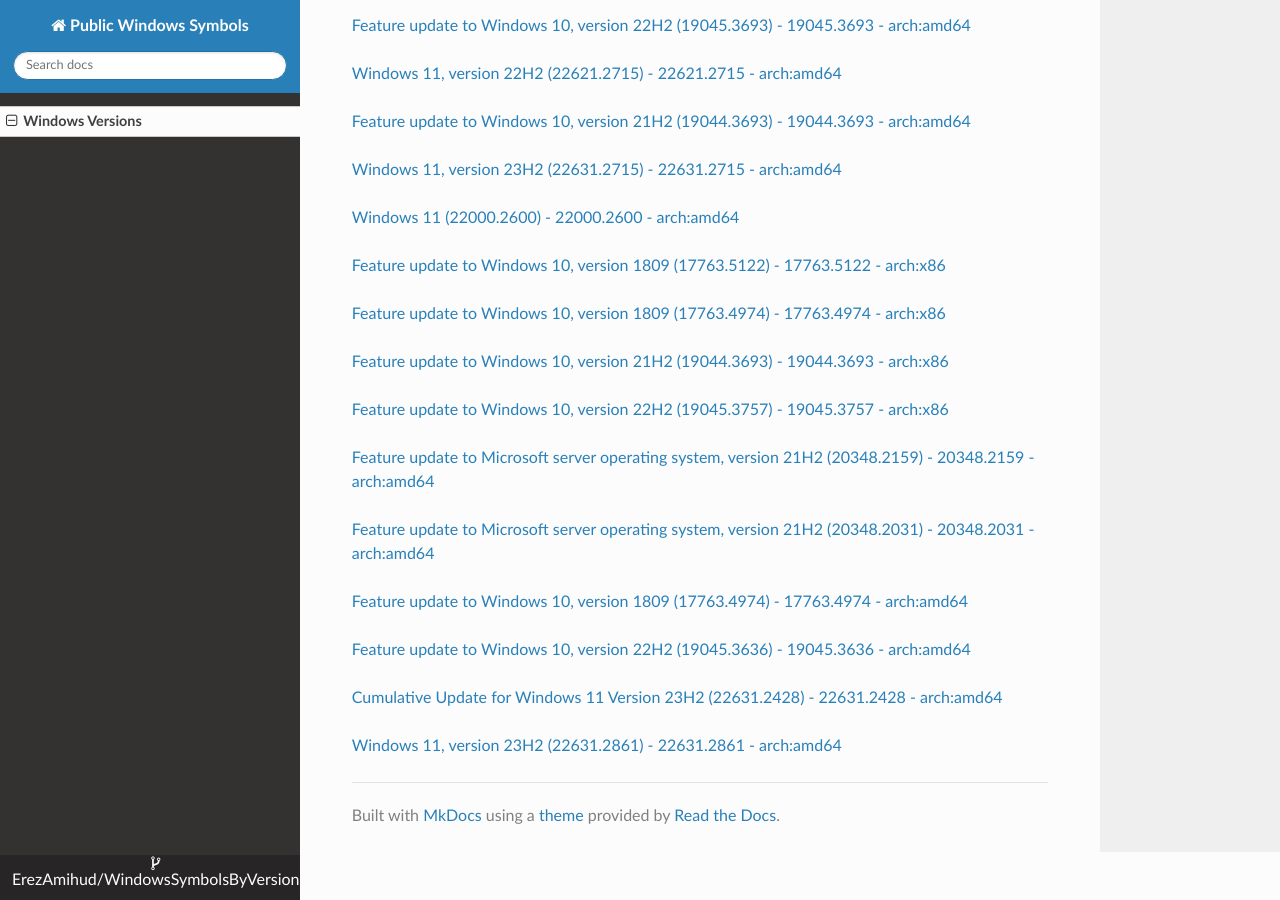
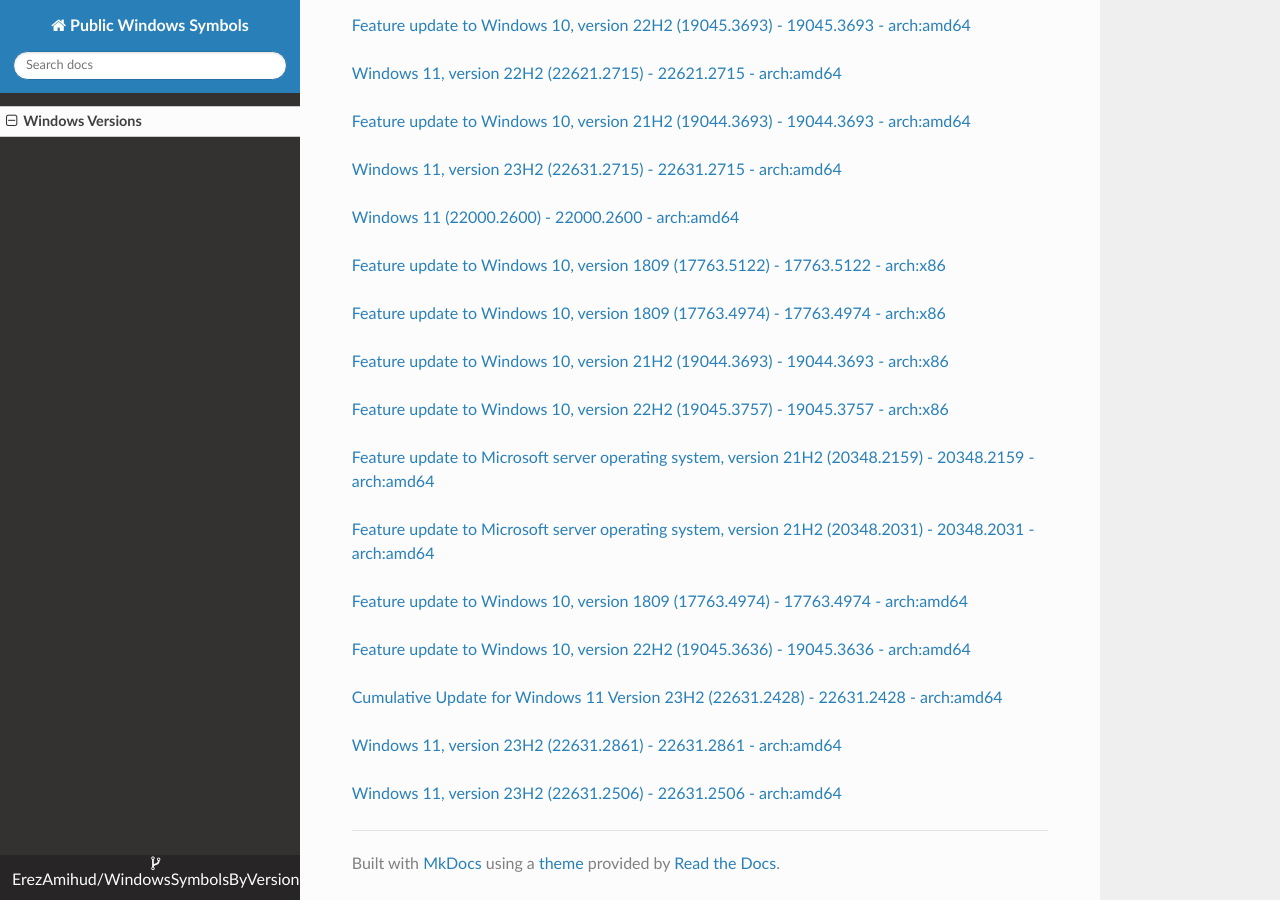
Before and after one commit to ErezAmihud/WindowsSymbolsByVersion, an MkDocs documentation site: the page built from docs/index.md, in a window 1280 px wide and 900 px high, scrolled down 21605 px. Built offline with MkDocs 1.6.1, drawn with Linux system fonts in a browser that asks for light colours; nearby versions of some CDN libraries.

Commit message:
Automated commit, add manifest for a8198661-827d-4c74-9c8f-c70b7f8cd025

```diff
--- a/docs/index.md
+++ b/docs/index.md
@@ -1207,3 +1207,6 @@
 
 
 [Windows 11, version 23H2 (22631.2861) - 22631.2861 - arch:amd64](https://github.com/ErezAmihud/WindowsSymbolsByVersion/blob/main/manifests/dcb87cd9-604a-498c-9a8f-f3f3633cc655.manifest)
+
+
+[Windows 11, version 23H2 (22631.2506) - 22631.2506 - arch:amd64](https://github.com/ErezAmihud/WindowsSymbolsByVersion/blob/main/manifests/a8198661-827d-4c74-9c8f-c70b7f8cd025.manifest)
```
Also changed, not shown: process_builds.json (+1 -1 lines), 1 other file.
